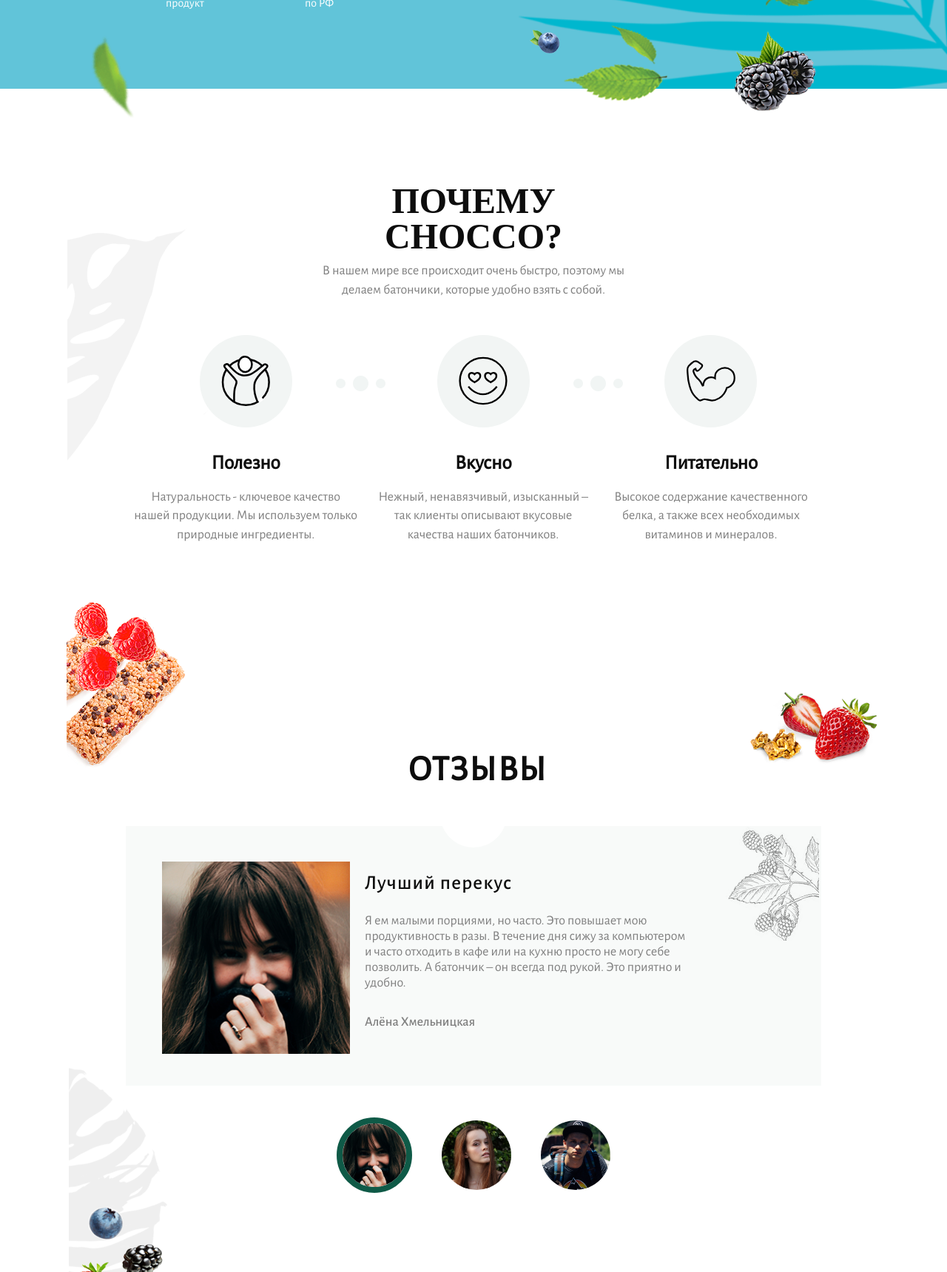
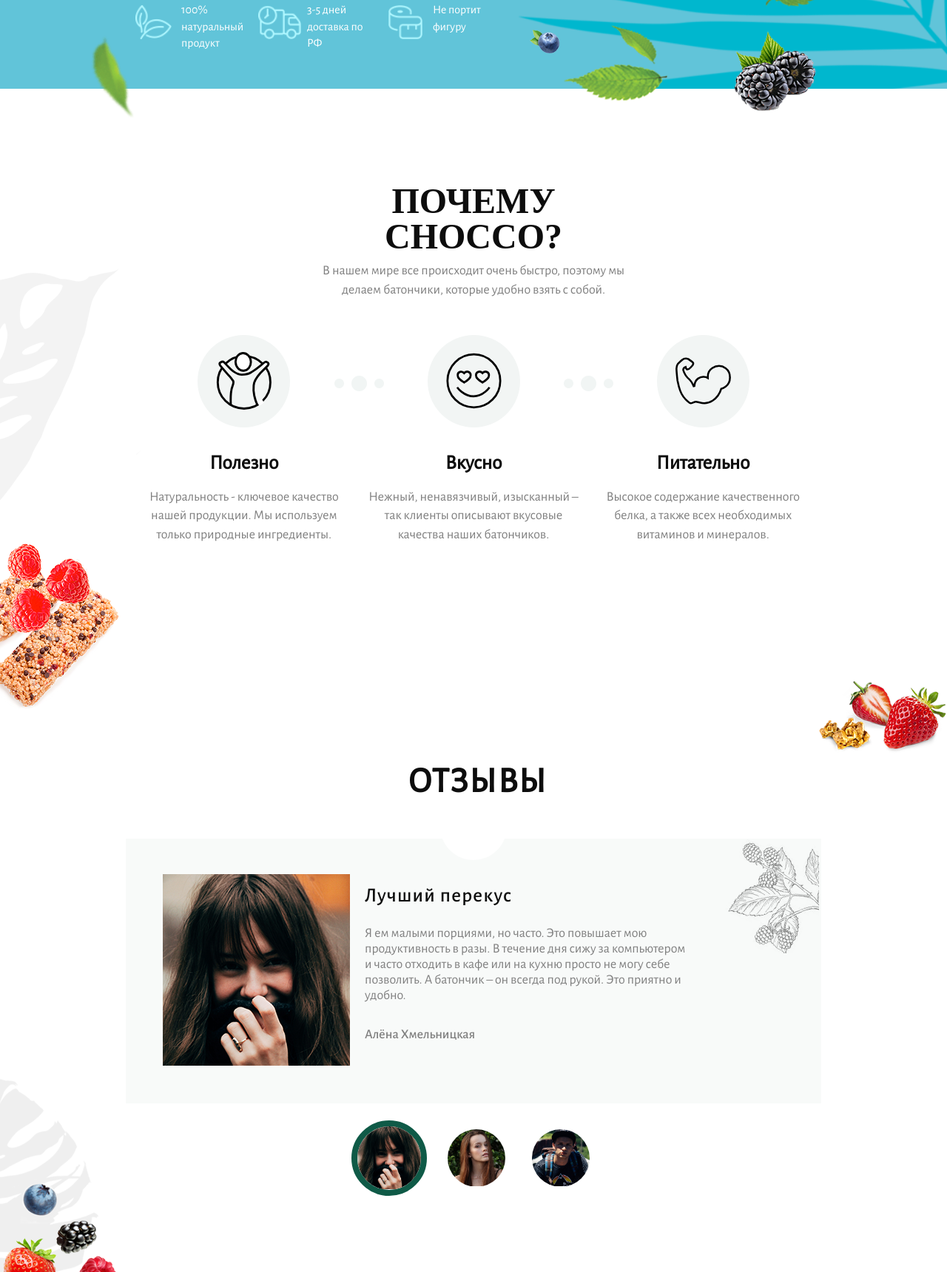
Before and after one commit to jackkk94/loftschool-web, a plain HTML site: page index.html in a window 1280 px wide. Shown: the part 680-2400 px from the top of the page at 74% size. Drawn offline with Linux system fonts and the light colour scheme; a web font is replaced by a local one.

Commit message:
tz1-review

```diff
--- a/css/blocks/btn.scss
+++ b/css/blocks/btn.scss
@@ -4,10 +4,7 @@
   font-size: 19px;
   font-family: "AlegreyaSansExtraBold";
   background: $white;
-  padding-bottom: 16px;
-  padding-right: 34px;
-  padding-left: 34px;
-  padding-top: 16px;
+  padding: 16px 34px;
   border: none;
   border-radius: 50px;
   color:#006633;
--- a/css/blocks/comment.scss
+++ b/css/blocks/comment.scss
@@ -25,14 +25,14 @@
     color: $grey;
   }
   &__pic{
-    width:254px;
+    min-width:254px;
     display: flex;
     justify-content: center;
     align-items: center;
     overflow: hidden;
     flex-shrink: 0;
     &-img{
-      min-width:254px;
+      max-width: 100%
     }
   }
 }
--- a/css/blocks/comments.scss
+++ b/css/blocks/comments.scss
@@ -1,4 +1,26 @@
 .comments {
+  &:before{
+    content: "";
+    background: url(/img/comment/left.png)   no-repeat ;
+
+    display: block;
+    width: 158px;
+    position: absolute;
+    bottom: -20%;
+    left: 0px;
+    height:422px;
+  }
+
+  &:after{
+    content: "";
+    background: url(/img/comment/strawberry.png)   no-repeat ;
+    display: block;
+    width: 173px;
+    position: absolute;
+    top: 0%;
+    right: 0px;
+    height:99px;
+  }
   .container{
     justify-content: center;
   }
@@ -19,7 +41,7 @@
     position: relative;
     text-align: left;
     background-color: $bg_grey;
-    height: 351px;
+    min-height: 351px;
     margin-bottom:23px;
     &::before {
       content: "";
@@ -67,10 +89,6 @@
       left:-77px;
       z-index: 2;
     }
-    .pattern{
-      bottom:-145px;
-      left:-77px;
-      z-index: 1;
-    }
+
   }
 }
--- a/css/blocks/feature.scss
+++ b/css/blocks/feature.scss
@@ -1,6 +1,6 @@
 .feature {
   padding: 5px;
-  min-width: 260px;
+  width:33%;
   display: flex;
   flex-direction: column;
   align-items: center;
@@ -12,24 +12,22 @@
     display: flex;
     align-items: center;
     justify-content: center;
+    padding:25px;
     &-img {
-      width: 66px;
+      max-width: 100%;
     }
 
   }
   &__name {
-    width: inherit;
     font-size: 27px;
     font-weight: bold;
     margin-top:29px;
   }
   &__text {
     text-align: center;
-    width: 430px;
     margin: 0px;
     padding: 5px;
     font-size: 18px;
-    width: inherit;
     color:$grey;
     margin-top:10px;
   }
--- a/css/blocks/header.scss
+++ b/css/blocks/header.scss
@@ -3,9 +3,5 @@
     padding: 23px 0;
     align-items: center;
     justify-content: space-between;
-    &__order-btn{
-        margin-top: 29px;
-        margin-bottom: 65px;
-        margin-left: 7px;
-    }
+
 }
--- a/css/blocks/hero.scss
+++ b/css/blocks/hero.scss
@@ -5,6 +5,11 @@
   &__content {
     flex: 0.8;
     margin-top: auto;
+    display:flex;
+    flex-direction: column;
+    justify-content:space-between;
+    padding-bottom: 50px;
+    width:54%;
   }
   &__title {
     text-transform: uppercase;
@@ -12,15 +17,16 @@
     letter-spacing: 0.028em;
     font-weight: bold;
     padding: 5px 0px 5px 0px;
-    margin: 0px;
+    margin-bottom:12px;
     line-height: 60px;
     width:50%;
   }
   &__description {
     font-size: 21px;
     padding: 5px;
-    margin: 0px;
+    margin-bottom: 10px;
     line-height: 1.1;
+    width:38%;
   }
   &__container::after{
     content: "";
@@ -61,16 +67,16 @@
 .icon__list {
   display: flex;
   align-items: flex-start;
-  justify-content: center;
+  justify-content: space-between;
 }
 
 .icon__item {
-  min-width: 140px;
-  margin-right: 42px;
+  max-width: 170px;
+
 }
 
 .item__text {
-  color: $white;
+
   font-size: 16px;
   display: flex;
   &:before {
@@ -79,13 +85,22 @@
   }
 
   &-natural:before {
-    content: url("/img/hero/icon-natural.png");
+    content: "";
+    background: url("/img/hero/icon-natural.png") center center /contain no-repeat;
+    min-width:65px;
+    height: 46px;
   }
 
   &-delivery:before {
-    content: url("/img/hero/icon-delivery.png");
+    content: "";
+    background: url("/img/hero/icon-delivery.png") center center /contain no-repeat;
+    min-width:65px;
+    height: 46px;
   }
   &-calorie:before {
-    content: url("/img/hero/icon-calorie.png");
+    content: "";
+    background: url("/img/hero/icon-calorie.png") center center /contain no-repeat;
+    min-width:65px;
+    height: 46px;
   }
 }
--- a/css/blocks/menu.scss
+++ b/css/blocks/menu.scss
@@ -4,7 +4,7 @@
   justify-content: space-between;
   &__link{
     text-decoration: none;
-    color:$white;
+    color:inherit;
 
   }
   &__item{
--- a/css/blocks/phone.scss
+++ b/css/blocks/phone.scss
@@ -1,7 +1,7 @@
 .phone{
   &__link{
     text-decoration: none;
-    color:$white;
+    color:inherit;
     font-size: 24px;
     &:before {
       content: url("/icons/phone.png");
--- a/css/blocks/user.scss
+++ b/css/blocks/user.scss
@@ -2,22 +2,21 @@
   width: 94px;
   height: 94px;
   border-radius: 50%;
-
+  margin-right: 20px;
   display: flex;
   justify-content: center;
   align-items: center;
   overflow: hidden;
-  margin: 20px;
+  border: 8px solid transparent;
   &__avatar {
-    width: 102px;
-    width: 102px;
-
-
+    max-width: 105%;
   }
   &-hover {
     border: 8px solid $green;
     width: 102px;
     height: 102px;
   }
-
+  &:last-child {
+    margin-right: 0px;
+  }
 }
--- a/css/blocks/why.scss
+++ b/css/blocks/why.scss
@@ -1,4 +1,23 @@
 .why {
+  &:before{
+    content: "";
+    background: url("/img/why/sheet.png") center center /contain no-repeat;
+    width:191px;
+    height: 314px;
+    position:absolute;
+    top:50%;
+    transform: translateY(-50%);
+  }
+  &:after{
+    content: "";
+    background: url("/img/why/strawberry.png") center center /contain no-repeat;
+    width:161px;
+    height: 315px;
+    position:absolute;
+    bottom:-5%;
+  }
+
+
   align-items: center;
   &__text {
     text-align: center;
@@ -21,21 +40,5 @@
     justify-content: center;
     align-items: center;
   }
-  &__images {
-    position: absolute;
-    top: 0px;
-    left: 0px;
-    height: 100%;
-    .image {
-      position: absolute;
-    }
-    .sheet {
-      bottom: 297px;
-      right: -112px;
-    }
-    .strawberry {
-      bottom: -119px;
-      right: -81px;
-    }
-  }
+
 }
--- a/css/main.scss
+++ b/css/main.scss
@@ -41,6 +41,7 @@
 .section {
   height: 100vh;
   min-height: 650px;
+  position: relative;
   &__title{
     text-transform: uppercase;
     font-weight: bold;
--- a/index.html
+++ b/index.html
@@ -56,32 +56,32 @@
                 батончики
               </h3>
               <p class="hero__description">
-                Наши батончики идеально подходят для <br />
+                Наши батончики идеально подходят для
                 тех, кто следит за своим здоровьем
               </p>
 
-                <a class="btn header__order-btn" href="#">Заказать</a>
+                <a class="btn" href="#">Заказать</a>
 
         </div>
         <div class="hero__content-icon">
             <ul class="icon__list">
                 <li class="icon__item">
                   <div class="item__text item__text-natural">
-                    100% <br />
-                    натуральный <br />
+                    100%
+                    натуральный
                     продукт
                   </div>
                 </li>
                 <li class="icon__item">
                   <div class="item__text item__text-delivery">
-                    3-5 дней<br />
-                    доставка <br />
+                    3-5 дней
+                    доставка
                     по РФ
                   </div>
                 </li>
                 <li class="icon__item">
                   <div class="item__text item__text-calorie">
-                    Не портит<br />
+                    Не портит
                     фигуру
                   </div>
                 </li>
@@ -140,10 +140,7 @@
             </p>
           </li>
         </ul>
-        <div class="why__images">
-          <img src="./img/why/sheet.png" alt="" class="image sheet">
-          <img src="./img/why/strawberry.png" alt="" class="image strawberry">
-        </div>
+
 
     </div>
   </section>
@@ -173,21 +170,17 @@
         </li>
       </ul>
       <ul class="comments__users">
-        <a class="comments__users-link" href="#"><li class="comments__avatar user user-hover">
-          <img src="/img/comment/anya_hmelnitskaya.png" alt="" class="user__avatar">
-        </li></a>
-        <a class="comments__users-link" href="#"><li class="comments__avatar user">
-          <img src="/img/comment/mariya_orlova.png" alt="" class="user__avatar">
-        </li></a>
-        <a class="comments__users-link" href="#"><li class="comments__avatar user">
-          <img src="/img/comment/vadim_grachev.png" alt="" class="user__avatar">
-        </li></a>
+        <li class="comments__avatar user user-hover">
+            <a class="comments__users-link" href="#"><img src="/img/comment/anya_hmelnitskaya.png" alt="" class="user__avatar">
+        </a></li>
+        <li class="comments__avatar user">
+            <a class="comments__users-link" href="#"><img src="/img/comment/mariya_orlova.png" alt="" class="user__avatar">
+        </a></li>
+        <li class="comments__avatar user">
+            <a class="comments__users-link" href="#"><img src="/img/comment/vadim_grachev.png" alt="" class="user__avatar">
+        </a></li>
       </ul>
-      <div class="comments__images">
-        <img src="./img/comment/pattern.png" alt="" class="image pattern">
-        <img src="./img/comment/berries.png" alt="" class="image berries">
-        <img src="./img/comment/strawberry.png" alt="" class="image strawberry">
-      </div>
+
     </div>
   </section>
 </div>
```
Also changed, not shown: css/main.css, img/comment/left.png (added).
